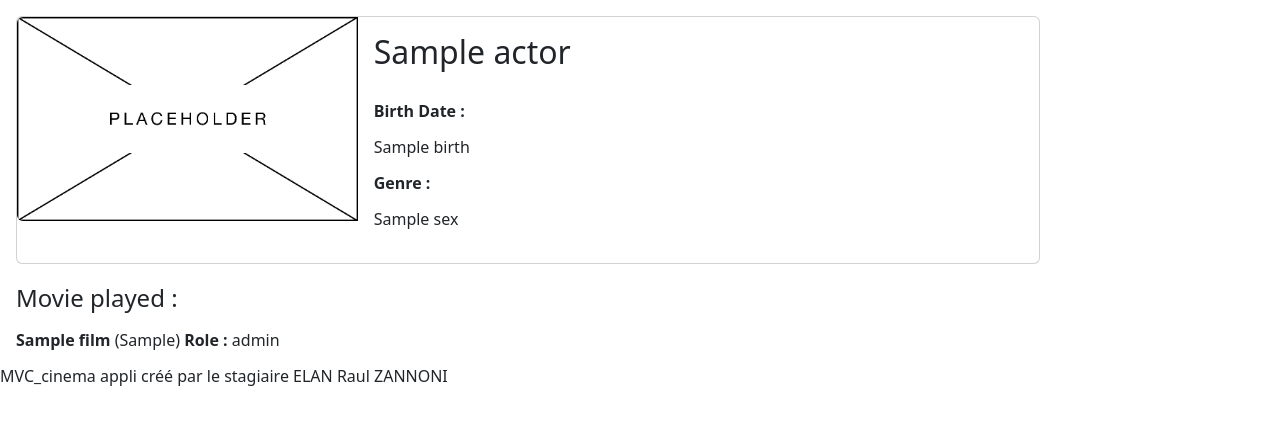
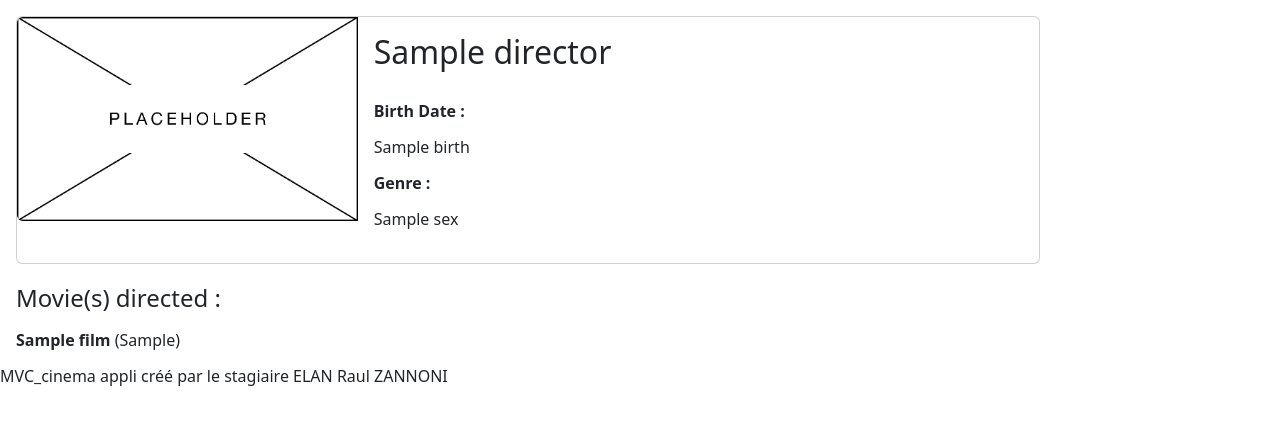
Before and after one commit to raulzannoni/BDD_my_cinema, a PHP site: template view/directors/directorDetail.php in a window 1280 px wide. Shown: the part 46-471 px from the top of the page. Run offline with PHP 8.4, Linux system fonts and the light colour scheme; the template is opened without the code that fills it: most values are stand-ins (such as "Sample title", 1, 10 or a date in 2020); some libraries are stand-ins or nearby versions.

Commit message:
director detail complete

```diff
--- a/view/actors/actorDetail.php
+++ b/view/actors/actorDetail.php
@@ -24,7 +24,7 @@ $actorDetail = $db_actorDetail->fetch();
         </div>
     </div>
 
-    <p class="fs-4">Movie played :</p>
+    <p class="fs-4">Movie(s) played :</p>
 
     <?php
 
--- a/view/directors/directorDetail.php
+++ b/view/directors/directorDetail.php
@@ -2,7 +2,7 @@
 
 ob_start();
 
-$actorDetail = $db_actorDetail->fetch();
+$directorDetail = $db_directorDetail->fetch();
 
 ?>
 
@@ -10,29 +10,28 @@ $actorDetail = $db_actorDetail->fetch();
     <div class="card mb-3" style="max-width: 1024px;">
         <div class="row g-0">
             <div class="col-md-4">
-                <img src="public/img/placeholder.png" alt="portrait <?= $actorDetail['actor'] ?>" class="img-fluid rounded-start">
+                <img src="public/img/placeholder.png" alt="portrait <?= $directorDetail['director'] ?>" class="img-fluid rounded-start">
             </div>
             <div class="col-md-8">
                 <div class="card-body">
-                    <h2 class="card-title"><?= $actorDetail['actor'] ?></h2><br>
+                    <h2 class="card-title"><?= $directorDetail['director'] ?></h2><br>
                     <p class="card-text fw-bold lh-1">Birth Date :</p>
-                        <p><?= $actorDetail['birth'] ?></p>
+                        <p><?= $directorDetail['birth'] ?></p>
                     <p class="card-text fw-bold lh-1">Genre :</p>
-                        <p><?= $actorDetail['sex'] ?></p>
+                        <p><?= $directorDetail['sex'] ?></p>
                 </div>
             </div>
         </div>
     </div>
 
-    <p class="fs-4">Movie played :</p>
+    <p class="fs-4">Movie(s) directed :</p>
 
     <?php
 
-    foreach ($db_filmsActor->fetchAll() as $filmsActor) {
+    foreach ($db_filmsDirector->fetchAll() as $filmsDirector) {
     ?>
         <p class="lh-1">
-            <a class="text-decoration-none text-reset fw-bold" href="index.php?action=filmDetail&id=<?= $filmsActor['id_film'] ?> "><?= $filmsActor['film'] ?></a><?= " (".$filmsActor['year_film'].")"?>
-            <span class="fw-bold">Role : </span> <?= $filmsActor['role'] ?>
+            <a class="text-decoration-none text-reset fw-bold" href="index.php?action=filmDetail&id=<?= $filmsDirector['id_film'] ?> "><?= $filmsDirector['film'] ?></a><?= " (".$filmsDirector['year_film'].")"?>
         </p>
     <?php } ?>
 
@@ -41,7 +40,7 @@ $actorDetail = $db_actorDetail->fetch();
 <?php
 
 $content = ob_get_clean();
-$title = $actorDetail['actor'];
+$title = $directorDetail['director'];
 require 'view/template.php';
 
 ?>
```
